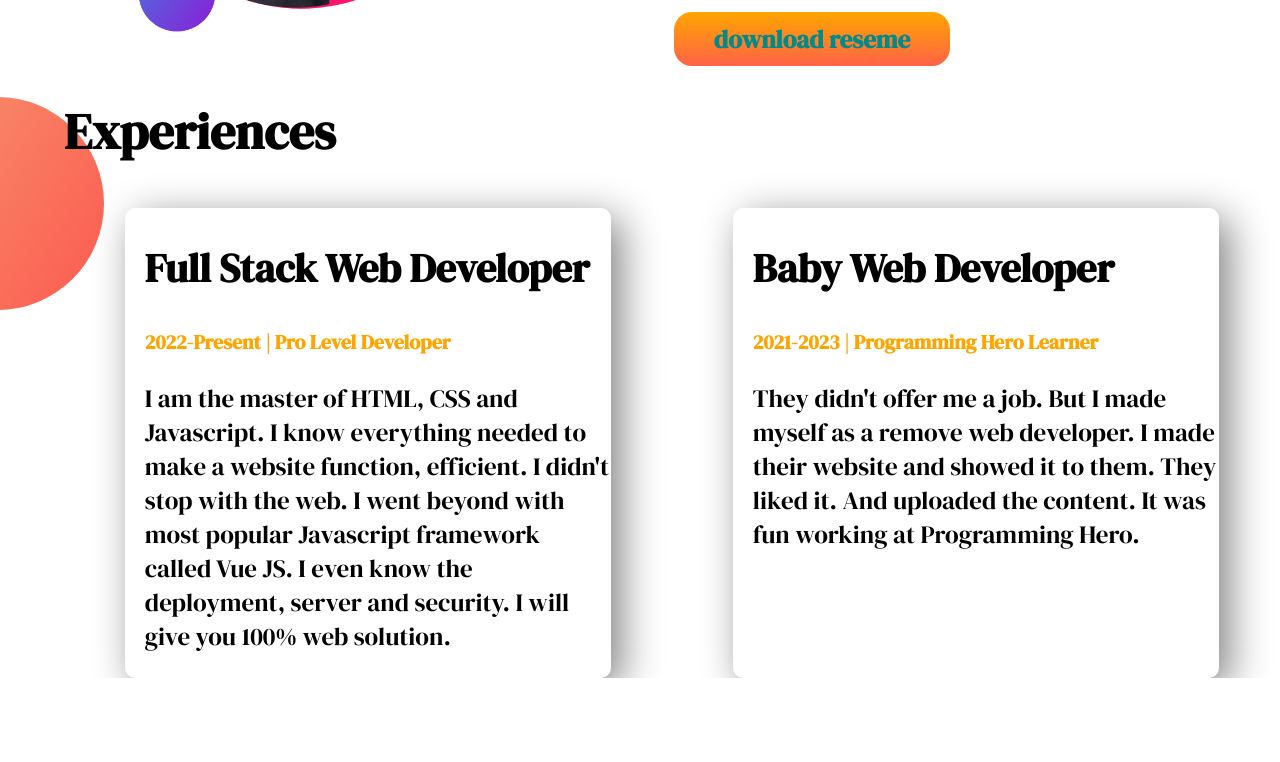
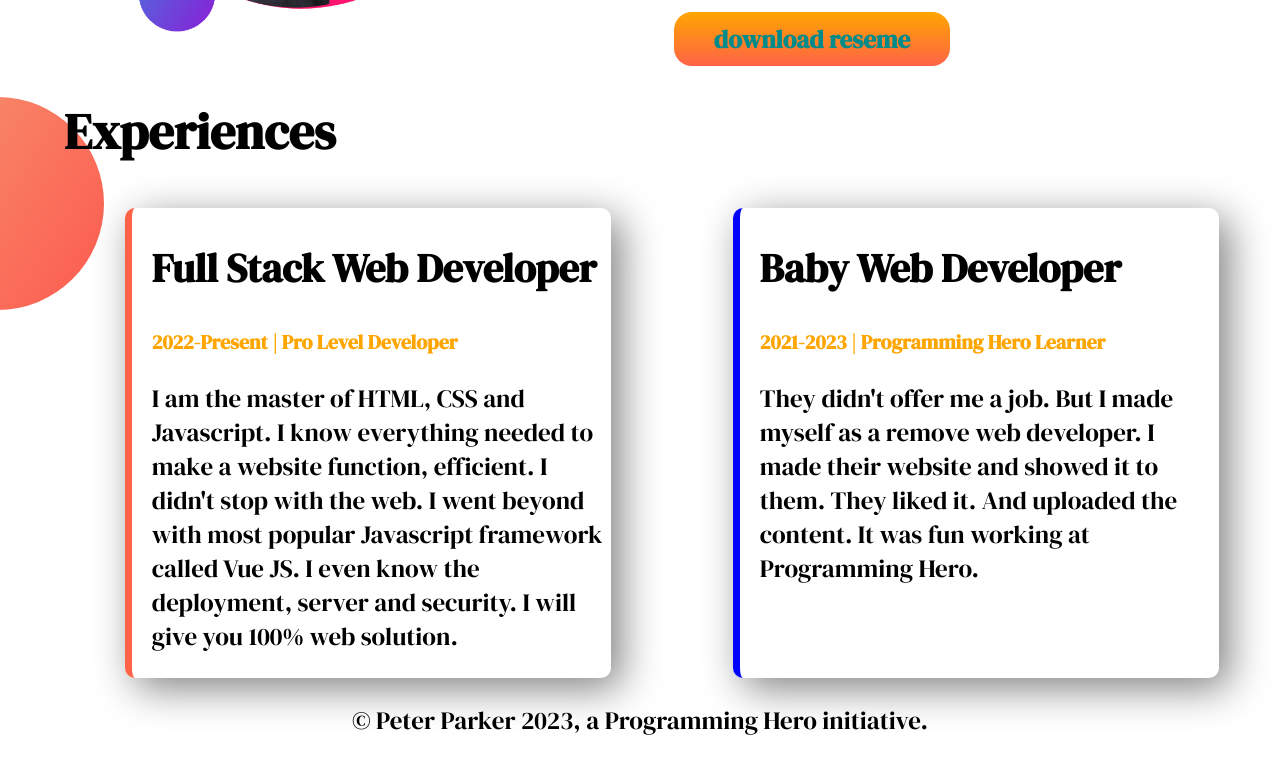
Before and after one commit to sabbir-developer1/developer-plortfolio, a plain HTML site: page index.html in a window 1280 px wide. Shown: the part 917-1679 px from the top of the page. Before the commit the page ends 1595 px from the top, so only its background shows below. Drawn offline with Linux system fonts and the light colour scheme.

Commit message:
boder added

```diff
--- a/index.html
+++ b/index.html
@@ -53,12 +53,12 @@
 <section class="experienc-area">
            <h1>Experiences</h1>
     <div class="flexible-continer">
-    <div class="experienc-item">
+    <div id="full-stuck-developer" class="experienc-item">
         <h2>Full Stack Web Developer</h2>
         <h3 class="orange-color">2022-Present | Pro Level Developer</h3>
         <p>I am the master of HTML, CSS and Javascript. I know everything needed to make a website function, efficient. I didn't stop with the web. I went beyond with most popular Javascript framework called Vue JS. I even know the deployment, server and security. I will give you 100% web solution.</p>
     </div>
-    <div class="experienc-item">
+    <div id="baby-web-developer" class="experienc-item">
         <h2>Baby Web Developer</h2>
         <h3 class="orange-color">2021-2023 | Programming Hero Learner</h3>
         <p>They didn't offer me a job. But I made myself as a remove web developer. I made their website and showed it to them. They liked it. And uploaded the content. It was fun working at Programming Hero.</p>
@@ -67,4 +67,7 @@
     </div>
 </section>
 </body>
+<footer>
+    <p>© Peter Parker 2023, a Programming Hero initiative.</p>
+</footer>
 </html>
--- a/style.css
+++ b/style.css
@@ -71,3 +71,12 @@ p{
     background-image: url(images/exp-bg.png);
     background-repeat: no-repeat;
 }
+#full-stuck-developer{
+    border-left: 7px solid tomato;
+}
+#baby-web-developer{
+    border-left: 7px solid blue;
+}
+footer p{
+    text-align: center;
+}
```
